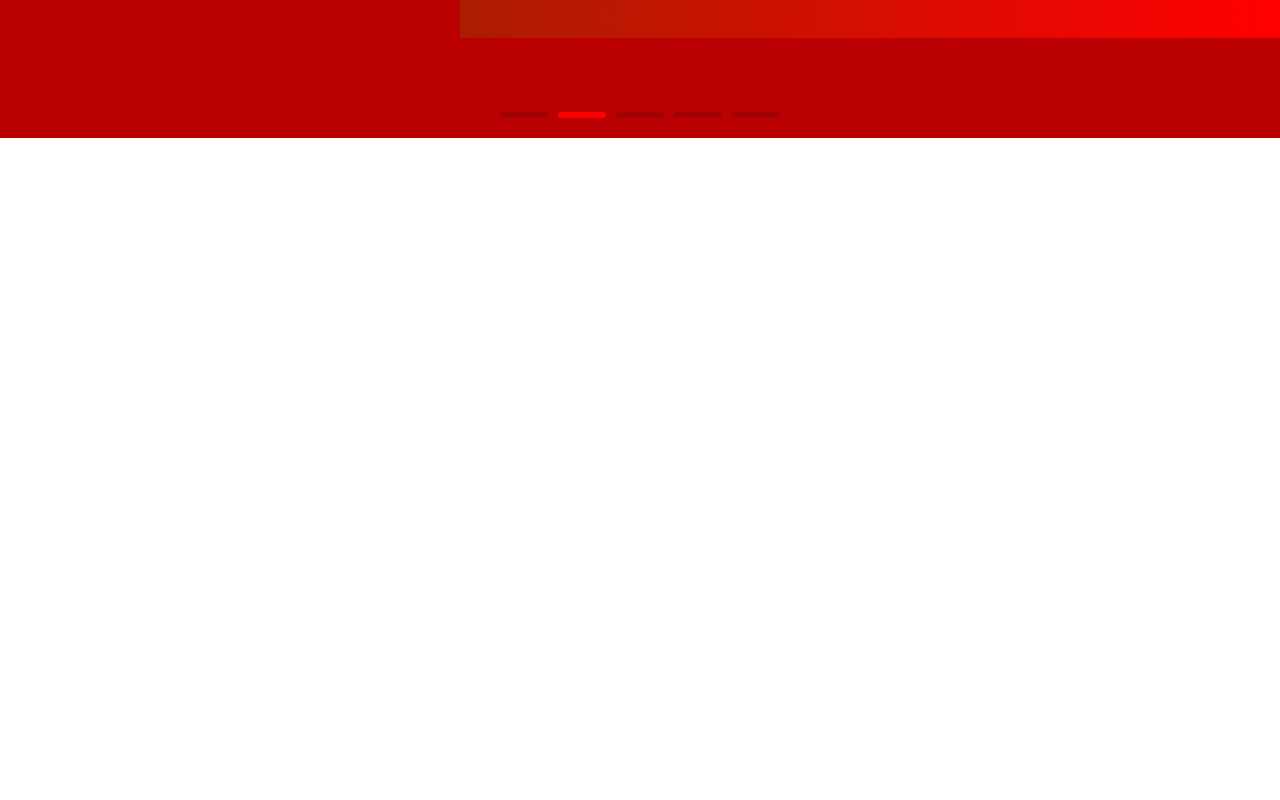
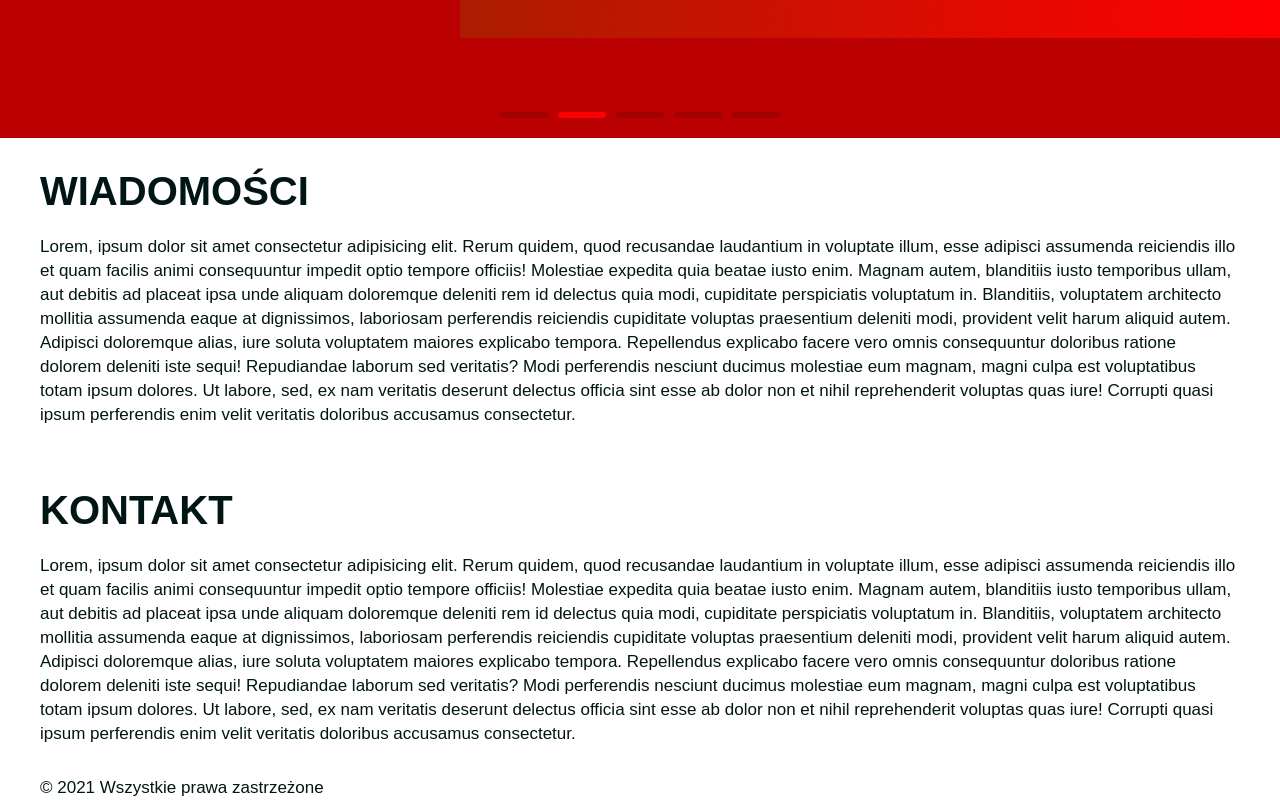
Before and after one commit to krystek77/www, a React (Create React App) app in the folder client/: page / in a window 1280 px wide. Shown: the part 662-1462 px from the top of the page. Before the commit the page ends 800 px from the top, so only its background shows below. Built offline with nearby package versions, Linux system fonts and the light colour scheme; a web font is replaced by a local one.

Commit message:
Add some example content

```diff
--- a/client/src/components/App.js
+++ b/client/src/components/App.js
@@ -1,6 +1,13 @@
 import { BrowserRouter as Router } from 'react-router-dom';
 import { Fragment } from 'react';
-import { Toolbar, Navigation, Submenu, Sidebar, Hero } from '../components';
+import {
+  Toolbar,
+  Navigation,
+  Submenu,
+  Sidebar,
+  Hero,
+  Footer,
+} from '../components';
 
 function App() {
   return (
@@ -11,6 +18,59 @@
         <Hero />
         <Submenu />
         <Sidebar />
+        <section className='section'>
+          <div className='container'>
+            <h2 className='title'>Wiadomości</h2>
+            <p>
+              Lorem, ipsum dolor sit amet consectetur adipisicing elit. Rerum
+              quidem, quod recusandae laudantium in voluptate illum, esse
+              adipisci assumenda reiciendis illo et quam facilis animi
+              consequuntur impedit optio tempore officiis! Molestiae expedita
+              quia beatae iusto enim. Magnam autem, blanditiis iusto temporibus
+              ullam, aut debitis ad placeat ipsa unde aliquam doloremque
+              deleniti rem id delectus quia modi, cupiditate perspiciatis
+              voluptatum in. Blanditiis, voluptatem architecto mollitia
+              assumenda eaque at dignissimos, laboriosam perferendis reiciendis
+              cupiditate voluptas praesentium deleniti modi, provident velit
+              harum aliquid autem. Adipisci doloremque alias, iure soluta
+              voluptatem maiores explicabo tempora. Repellendus explicabo facere
+              vero omnis consequuntur doloribus ratione dolorem deleniti iste
+              sequi! Repudiandae laborum sed veritatis? Modi perferendis
+              nesciunt ducimus molestiae eum magnam, magni culpa est
+              voluptatibus totam ipsum dolores. Ut labore, sed, ex nam veritatis
+              deserunt delectus officia sint esse ab dolor non et nihil
+              reprehenderit voluptas quas iure! Corrupti quasi ipsum perferendis
+              enim velit veritatis doloribus accusamus consectetur.
+            </p>
+          </div>
+        </section>
+        <section className='section'>
+          <div className='container'>
+            <h2 className='title'>Kontakt</h2>
+            <p>
+              Lorem, ipsum dolor sit amet consectetur adipisicing elit. Rerum
+              quidem, quod recusandae laudantium in voluptate illum, esse
+              adipisci assumenda reiciendis illo et quam facilis animi
+              consequuntur impedit optio tempore officiis! Molestiae expedita
+              quia beatae iusto enim. Magnam autem, blanditiis iusto temporibus
+              ullam, aut debitis ad placeat ipsa unde aliquam doloremque
+              deleniti rem id delectus quia modi, cupiditate perspiciatis
+              voluptatum in. Blanditiis, voluptatem architecto mollitia
+              assumenda eaque at dignissimos, laboriosam perferendis reiciendis
+              cupiditate voluptas praesentium deleniti modi, provident velit
+              harum aliquid autem. Adipisci doloremque alias, iure soluta
+              voluptatem maiores explicabo tempora. Repellendus explicabo facere
+              vero omnis consequuntur doloribus ratione dolorem deleniti iste
+              sequi! Repudiandae laborum sed veritatis? Modi perferendis
+              nesciunt ducimus molestiae eum magnam, magni culpa est
+              voluptatibus totam ipsum dolores. Ut labore, sed, ex nam veritatis
+              deserunt delectus officia sint esse ab dolor non et nihil
+              reprehenderit voluptas quas iure! Corrupti quasi ipsum perferendis
+              enim velit veritatis doloribus accusamus consectetur.
+            </p>
+          </div>
+        </section>
+        <Footer />
       </Router>
     </Fragment>
   );
--- /dev/null
+++ b/client/src/components/Footer.js
@@ -0,0 +1,12 @@
+function Footer() {
+  return (
+    <footer className='footer'>
+      <div className='container'>
+        <p className='footer__copyright'>
+          &copy; 2021 Wszystkie prawa zastrzeżone
+        </p>
+      </div>
+    </footer>
+  );
+}
+export default Footer;
--- a/client/src/components/index.js
+++ b/client/src/components/index.js
@@ -5,4 +5,5 @@
 import Submenu from './Submenu';
 import Sidebar from './Sidebar';
 import Hero from './Hero';
-export { App, Toolbar, Authmenu, Navigation, Submenu, Sidebar, Hero };
+import Footer from './Footer';
+export { App, Toolbar, Authmenu, Navigation, Submenu, Sidebar, Hero, Footer };
--- a/client/src/sass/index.scss
+++ b/client/src/sass/index.scss
@@ -158,6 +158,10 @@
 img {
   display: block;
   max-width: 100%;
+}
+.container {
+  max-width: 1200px;
+  margin: 0 auto;
 }
 .btn {
   display: flex;
@@ -626,3 +630,13 @@
     font-weight: 500;
   }
 }
+/* footer */
+.section {
+  padding: $gap * 6 $gap * 3;
+}
+.title {
+  font-size: 4rem;
+  font-weight: 600;
+  margin-bottom: $gap * 4;
+  text-transform: uppercase;
+}
```
